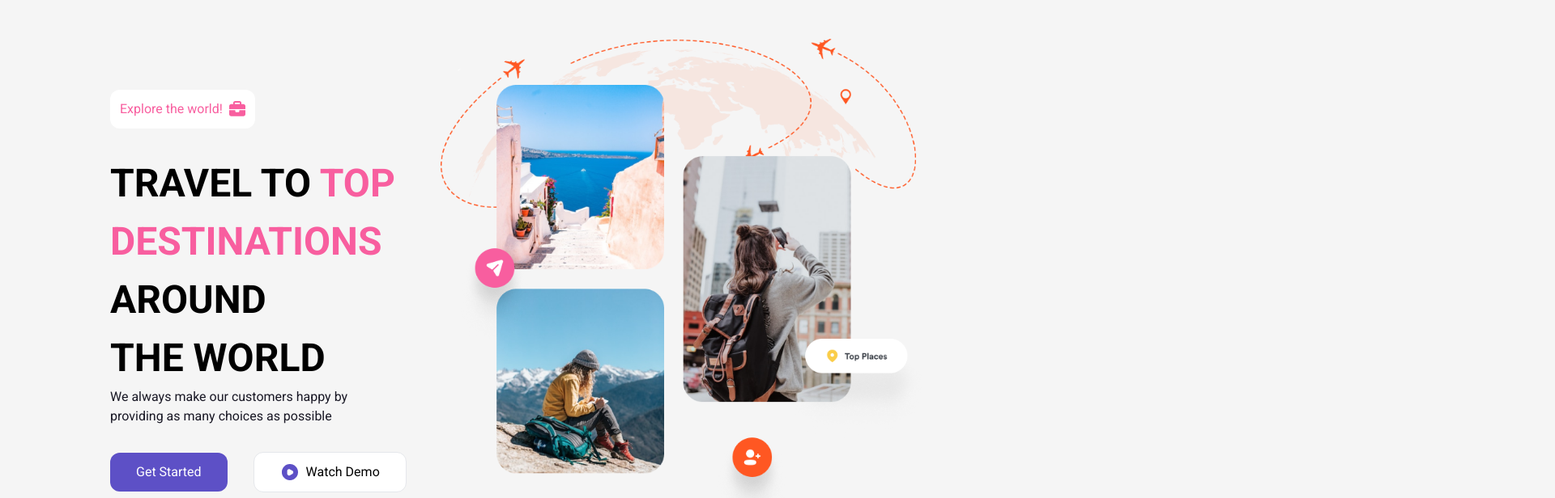
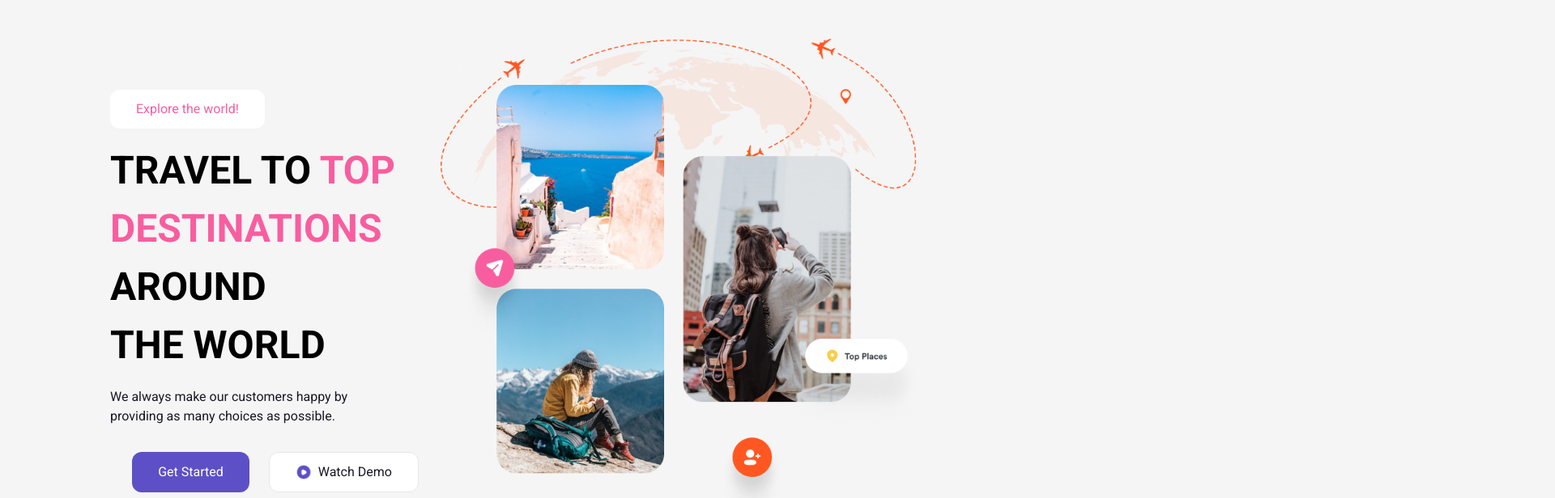
Before and after one commit to Kaydev-cmd/trav-log-web-app, a React (Vite) app in the folder frontend/: page / in a window 1280 px wide. Shown: the part 80-696 px from the top of the page at 81% size, 1920 px wide, since content can reach past the window. Built offline with nearby package versions, Linux system fonts and the light colour scheme.

Commit message:
Refactored the Hero component for better reusability and responiveness

```diff
--- a/frontend/package.json
+++ b/frontend/package.json
@@ -12,6 +12,7 @@
   "dependencies": {
     "react": "^18.3.1",
     "react-dom": "^18.3.1",
+    "react-icons": "^5.5.0",
     "react-router-dom": "^6.28.0",
     "swiper": "^11.1.15"
   },
--- /dev/null
+++ b/frontend/src/components/Hero/Hero.jsx
@@ -0,0 +1,72 @@
+import React from "react";
+
+// Reusable Button Component
+const Button = ({ text, onClick, icon, variant = "primary" }) => {
+  const baseStyles =
+    "py-3 px-8 rounded-[12px] transition duration-300 ease-in-out flex items-center gap-2";
+  const variants = {
+    primary: "bg-[#5d50c6] text-white hover:opacity-90",
+    secondary: "bg-white border text-[#191825] hover:bg-gray-100",
+    highlight: "bg-white text-[#f85e9f] hover:bg-[#000]",
+  };
+
+  return (
+    <button className={`${baseStyles} ${variants[variant]}`} onClick={onClick}>
+      {icon && <img src={icon} alt="icon" className="w-5 h-5" />}
+      {text}
+    </button>
+  );
+};
+
+const Hero = () => {
+  return (
+    <>
+      <section className="mt-8">
+        <div className="container flex items-center justify-between sm:justify-center">
+          <div className="flex flex-col items-center justify-between">
+            {/* Left Content */}
+            <div className="flex flex-col max-w-lg sm:items-center sm:text-center">
+              <div>
+                <Button text="Explore the world!" variant="highlight" />
+              </div>
+              <h2 className="text-[68px] xl:text-[48px] lg:text-[38px] md:text-[28px] sm:text-[38px] font-bold mt-4">
+                Travel to <span className="text-[#f85e9f]">top</span>
+                <br />
+                <span className="text-[#f85e9f]">destinations</span> around{" "}
+                <br />
+                the world
+              </h2>
+
+              <p className="text-[#191825] mt-4 lg:text-[14px] md:text-[12px] sm:text-[14px]">
+                We always make our customers happy by <br />
+                providing as many choices as possible.
+              </p>
+            </div>
+
+            {/* CTA Buttons */}
+            <div className="flex flex-wrap justify-center gap-6 mt-8 lg:justify-start sm:justify-center">
+              <Button
+                text="Get Started"
+                onClick={() => alert("Getting Started!")}
+              />
+              <Button
+                text="Watch Demo"
+                icon="/images/home/play-circle.5 1.png"
+                variant="secondary"
+              />
+            </div>
+          </div>
+
+          {/* Right Hero Image */}
+          <img
+            src="/images/home/Hero-banner.png"
+            alt="Travel the world"
+            className="xl:w-[600px] lg:w-[400px] md:w-[320px] sm:hidden"
+          />
+        </div>
+      </section>
+    </>
+  );
+};
+
+export default Hero;
--- a/frontend/src/components/Navbar.jsx
+++ b/frontend/src/components/Navbar/Navbar.jsx
@@ -32,7 +32,7 @@ export const Navbar = () => {
           </div>
 
           {/* Navigation Links */}
-          <ul className="flex items-center gap-6 text-[#191825] font-semibold lg:gap-4 lg:font-medium md:gap-3 md:text-[14px] sm:hidden">
+          <ul className="flex items-center gap-6 text-[#191825] lg:gap-4 lg:font-medium md:gap-3 md:text-[14px] sm:hidden">
             {navLinks.map((link) => (
               <li key={link.name}>
                 <a href={link.href} className="hover:text-[#5D50C6]">
--- a/frontend/src/layout/Main.jsx
+++ b/frontend/src/layout/Main.jsx
@@ -1,6 +1,6 @@
 import React from "react";
 import { Outlet } from "react-router-dom";
-import { Navbar } from "../components/Navbar";
+import { Navbar } from "../components/Navbar/Navbar";
 import { Footer } from "../components/Footer";
 import "./Main.css";
 
--- a/frontend/src/pages/home/Home.jsx
+++ b/frontend/src/pages/home/Home.jsx
@@ -3,55 +3,18 @@ import { ServicesCards } from "../../components/ServicesCards";
 import { DestinationCards } from "../../components/DestinationCards";
 import { TravelPointsCards } from "../../components/TravelPointsCards";
 import { KeyFeaturesCards } from "../../components/KeyFeaturesCards";
-import { FaBriefcase } from "react-icons/fa6";
+// import { FaBriefcase } from "react-icons/fa6";
 import { FaArrowLeft, FaArrowRight } from "react-icons/fa";
+import Hero from "../../components/Hero/Hero";
 
 export const Home = () => {
   return (
     <>
       {/* Hero */}
-      <section className="mt-8">
-        <div className="container">
-          <div className="flex items-center justify-around display:">
-            <div className="left-wrapper">
-              <button className="display: flex items-center gap-[8px] bg-white p-3 rounded-[12px] text-[#F85E9F] mb-8 transition duration-[.3] ease-in-out hover:bg-[#000] sm:my-0 sm:mx-auto">
-                Explore the world!
-                <FaBriefcase size={20} />
-              </button>
-              <div className="sm:text-center">
-                <h2 className="text-[62px] xl:text-[48px] lg:text-[38px] md:text-[28px] sm:text-[38px] font-bold">
-                  Travel to <span className="text-[#F85E9F]">top</span>
-                  <br />
-                  <span className="text-[#F85E9F]">destinations</span> around
-                  <br />
-                  the world
-                </h2>
-                <p className="text-[#191825] lg:text-[14px] md:text-[12px] sm:text-[14px] xs:text-[14px]">
-                  We always make our customers happy by
-                  <br />
-                  providing as many choices as possible
-                </p>
-              </div>
-              <div className="flex items-center gap-8 mt-8 lg:gap-2 sm:justify-center">
-                <button className="bg-[#5D50C6] py-3 px-8 rounded-[12px] text-white transition duration-[.3] ease-in-out hover:opacity-[.9] md:px-6">
-                  Get Started
-                </button>
-                <button className="display: flex items-center gap-2 bg-white py-3 px-8 rounded-[12px] border md:px-3">
-                  <img src="/images/home/play-circle.5 1.png" alt="Play" />
-                  Watch Demo
-                </button>
-              </div>
-            </div>
-            <img
-              src="/images/home/Hero-banner.png"
-              alt="Hero"
-              className="xl:w-[600px] lg:w-[400px] md:w-[320px] sm:hidden"
-            />
-          </div>
-        </div>
-      </section>
+      <Hero />
+
       {/* Icons */}
-      <section className="mt-8">
+      {/* <section className="mt-8">
         <div className="container">
           <div className="flex items-center justify-between display:">
             <img
@@ -81,9 +44,10 @@ export const Home = () => {
             />
           </div>
         </div>
-      </section>
+      </section> */}
+
       {/* Our Services */}
-      <section className="mt-8">
+      {/* <section className="mt-8">
         <div className="container">
           <div className="content">
             <div className="text-center">
@@ -97,9 +61,10 @@ export const Home = () => {
             <ServicesCards />
           </div>
         </div>
-      </section>
+      </section> */}
+
       {/* Top Destinations */}
-      <section className="mt-8">
+      {/* <section className="mt-8">
         <div className="container">
           <div className="content">
             <div className="flex items-center justify-between display: sm:flex-col">
@@ -121,9 +86,10 @@ export const Home = () => {
             <DestinationCards />
           </div>
         </div>
-      </section>
+      </section> */}
+
       {/* Travel Point */}
-      <section className="mt-8">
+      {/* <section className="mt-8">
         <div className="container">
           <div className="flex items-center justify-around display: md:flex-col-reverse">
             <img
@@ -149,9 +115,10 @@ export const Home = () => {
             </div>
           </div>
         </div>
-      </section>
+      </section> */}
+
       {/* Key Features */}
-      <section className="mt-8">
+      {/* <section className="mt-8">
         <div className="container">
           <div className="flex items-center justify-around lg:gap-8 md:flex-col">
             <div className="left-wrapper">
@@ -177,10 +144,11 @@ export const Home = () => {
             />
           </div>
         </div>
-      </section>
+      </section> */}
+
       {/* Testimonials */}
       {/* Implement Swiper Effect */}
-      <section className="bg-[url('/images/home/Layer_1.png')] bg-cover bg-center bg-no-repeat mt-8">
+      {/* <section className="bg-[url('/images/home/Layer_1.png')] bg-cover bg-center bg-no-repeat mt-8">
         <div className="container">
           <div className="flex items-center justify-between">
             <div className="bg-white p-6 rounded-[50%] border md:p-4 sm:p-2">
@@ -216,9 +184,10 @@ export const Home = () => {
             </div>
           </div>
         </div>
-      </section>
+      </section> */}
+
       {/* Subscribe */}
-      <section className="mt-8">
+      {/* <section className="mt-8">
         <div className="container">
           <div className="flex flex-col items-center gap-12">
             <div className="text-center">
@@ -243,7 +212,7 @@ export const Home = () => {
             </div>
           </div>
         </div>
-      </section>
+      </section> */}
     </>
   );
 };
```
Also changed, not shown: 1 other file (tests, documents, lock files or other folders).
